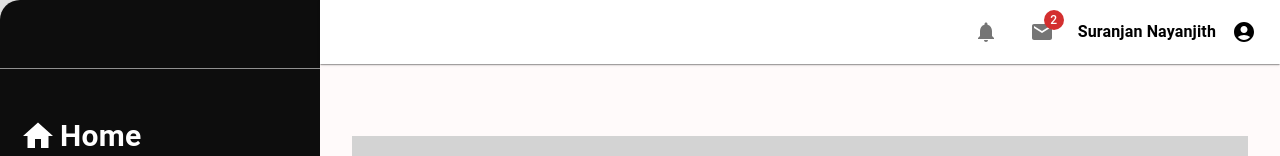
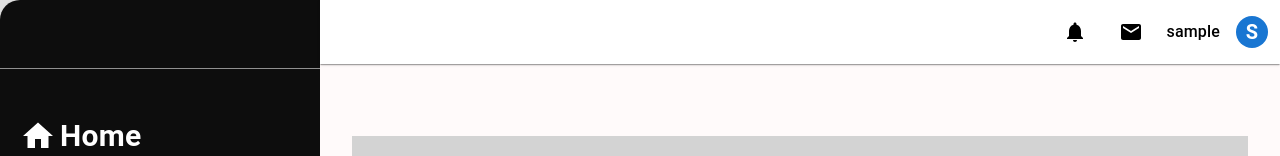
Before and after one commit to rma-organization/rmafrontend, a React (Vite) app: page /SuccessfullyAddInventory in a window 1280 px wide. Shown: the top 156 px of the page. Built offline with nearby package versions, Linux system fonts and the light colour scheme; no server answers; sample sign-in values are in the browser's storage.

Commit message:
Updated navbar with profile management

```diff
--- a/src/components/navbar/ChatDrawer.jsx
+++ b/src/components/navbar/ChatDrawer.jsx
@@ -1,15 +1,20 @@
+
+
+
+
 import React, { useEffect, useState, useRef, useCallback } from "react";
 import { Drawer, Input, Button, List, Avatar, Modal, Form, message as antMessage, Alert, Badge } from "antd";
 import { SendOutlined, PlusOutlined, ArrowLeftOutlined, UserAddOutlined } from "@ant-design/icons";
 import axios from "axios";
 import { connect, sendMessage, disconnect } from "./StompClient";
 
-const ChatDrawer = ({ open, onClose }) => {
+const ChatDrawer = ({ open, onClose, onUnreadCountUpdate }) => {
   // State management
   const [messages, setMessages] = useState([]);
   const [to, setTo] = useState("");
   const [message, setMessage] = useState("");
   const currentUser = localStorage.getItem("username") || "currentUser";
+  const currentRole = localStorage.getItem("role") || "USER";
 
   // User-specific state initialization
   const [users, setUsers] = useState(() => {
@@ -18,17 +23,14 @@ const ChatDrawer = ({ open, onClose }) => {
   });
   const [activeUser, setActiveUser] = useState(null);
   const [isNewChat, setIsNewChat] = useState(false);
-
   const [chatHistory, setChatHistory] = useState(() => {
     const saved = localStorage.getItem(`chatHistory_${currentUser}`);
     return saved ? JSON.parse(saved) : {};
   });
-
   const [unreadCounts, setUnreadCounts] = useState(() => {
     const saved = localStorage.getItem(`unreadCounts_${currentUser}`);
     return saved ? JSON.parse(saved) : {};
   });
-
   const [isAddUserModalVisible, setIsAddUserModalVisible] = useState(false);
   const [newUsername, setNewUsername] = useState("");
   const [isLoading, setIsLoading] = useState(false);
@@ -38,6 +40,18 @@ const ChatDrawer = ({ open, onClose }) => {
   // Refs
   const messagesEndRef = useRef(null);
   const messageInputRef = useRef(null);
+
+  // Calculate total unread count
+  const calculateTotalUnread = useCallback(() => {
+    return Object.values(unreadCounts).reduce((sum, count) => sum + count, 0);
+  }, [unreadCounts]);
+
+  // Update parent component with unread count
+  useEffect(() => {
+    if (onUnreadCountUpdate) {
+      onUnreadCountUpdate(calculateTotalUnread());
+    }
+  }, [unreadCounts, calculateTotalUnread, onUnreadCountUpdate]);
 
   // Persist state to localStorage with user-specific keys
   useEffect(() => {
--- a/src/components/navbar/NavBar.jsx
+++ b/src/components/navbar/NavBar.jsx
@@ -1,125 +1,6 @@
-// import React, { useState, useEffect } from "react";
-// import {
-//   AppBar,
-//   Toolbar,
-//   Typography,
-//   Box,
-//   IconButton,
-//   Badge,
-//   CssBaseline,
-// } from "@mui/material";
-// import {
-//   Notifications as NotificationsIcon,
-//   Mail as MailIcon,
-//   AccountCircle,
-// } from "@mui/icons-material";
-// import ChatDrawer from "./ChatDrawer"; // Ensure this path is correct
-
-// export default function NavBar() {
-//   const [notifications, setNotifications] = useState([]);
-//   const [messageCount, setMessageCount] = useState(2);
-//   const [role, setRole] = useState("USER");
-//   const [error, setError] = useState(null);
-//   const [chatOpen, setChatOpen] = useState(false); // New state for controlling the chat drawer
-
-//   useEffect(() => {
-//     const fetchNotifications = async () => {
-//       const token = localStorage.getItem("token");
-
-//       try {
-//         const response = await fetch(
-//           `http://localhost:8080/api/notifications?role=${role}&page=dashboard`,
-//           {
-//             method: "GET",
-//             headers: {
-//               "Content-Type": "application/json",
-//               Authorization: `Bearer ${token}`,
-//             },
-//           }
-//         );
-
-//         if (!response.ok) {
-//           if (response.status === 403) {
-//             throw new Error("Access denied: You do not have permission.");
-//           } else {
-//             throw new Error(`HTTP error! Status: ${response.status}`);
-//           }
-//         }
-
-//         const data = await response.json();
-//         setNotifications(data);
-//       } catch (err) {
-//         console.error("Error fetching notifications:", err);
-//         setError(err.message);
-//       }
-//     };
-
-//     fetchNotifications();
-//   }, [role]);
-
-//   return (
-//     <>
-//       <CssBaseline />
-//       <Box sx={{ display: "flex", height: "100vh" }}>
-//         <Box sx={{ flexGrow: 1, display: "flex", flexDirection: "column" }}>
-//           {/* Navbar */}
-//           <AppBar
-//             position="fixed"
-//             sx={{
-//               zIndex: (theme) => theme.zIndex.drawer + 1,
-//               backgroundColor: "#fff",
-//               color: "#000",
-//               boxShadow: 1,
-//               width: `calc(100% - 320px)`,
-//               left: "320px",
-//             }}
-//           >
-//             <Toolbar sx={{ display: "flex", justifyContent: "space-between" }}>
-//               <Box sx={{ width: { xs: "60%", sm: "40%", md: "35%" } }}></Box>
-
-//               {/* Right Icons */}
-//               <Box sx={{ display: "flex", alignItems: "center", gap: 2 }}>
-//                 <IconButton>
-//                   <Badge badgeContent={notifications.length} color="error">
-//                     <NotificationsIcon />
-//                   </Badge>
-//                 </IconButton>
-
-//                 {/* Inbox Icon triggers drawer */}
-//                 <IconButton onClick={() => setChatOpen(true)}>
-//                   <Badge badgeContent={messageCount} color="error">
-//                     <MailIcon />
-//                   </Badge>
-//                 </IconButton>
-
-//                 <Typography fontWeight="bold">Suranjan Nayanjith</Typography>
-//                 <AccountCircle />
-//               </Box>
-//             </Toolbar>
-//           </AppBar>
-
-//           {/* Main content */}
-//           <Box
-//             component="main"
-//             sx={{
-//               flexGrow: 1,
-//               paddingTop: "80px",
-//               paddingX: 2,
-//               overflowY: "auto",
-//               backgroundColor: "#f5f5f5",
-//               minHeight: "100vh",
-//             }}
-//           ></Box>
-//         </Box>
-//       </Box>
-
-//       {/* Chat Drawer Component */}
-//       <ChatDrawer open={chatOpen} onClose={() => setChatOpen(false)} />
-//     </>
-//   );
-// }
 
 import React, { useState, useEffect } from "react";
+import { useNavigate } from "react-router-dom";
 import {
   AppBar,
   Toolbar,
@@ -128,28 +9,54 @@ import {
   IconButton,
   Badge,
   CssBaseline,
+  Menu,
+  MenuItem,
+  Avatar,
 } from "@mui/material";
 import {
   Notifications as NotificationsIcon,
   Mail as MailIcon,
   AccountCircle,
 } from "@mui/icons-material";
-import ChatDrawer from "./ChatDrawer"; // Make sure path is correct
+import ChatDrawer from "./ChatDrawer";
 
 export default function NavBar() {
   const [notifications, setNotifications] = useState([]);
-  const [messageCount, setMessageCount] = useState(2); // Example: message count
+  const [unreadCount, setUnreadCount] = useState(0);
   const [role, setRole] = useState("USER");
+  const [username, setUsername] = useState("");
   const [error, setError] = useState(null);
-  const [chatOpen, setChatOpen] = useState(false); // State for controlling chat drawer
+  const [anchorEl, setAnchorEl] = useState(null);
+  const [chatOpen, setChatOpen] = useState(false);
+  const navigate = useNavigate();
+
+  // Listen for unread count changes from ChatDrawer
+  const handleUnreadCountUpdate = (count) => {
+    setUnreadCount(count);
+  };
 
   useEffect(() => {
+    const token = localStorage.getItem("token");
+    const storedUsername = localStorage.getItem("username");
+    const storedRole = localStorage.getItem("role");
+
+    if (!token) {
+      navigate("/login");
+      return;
+    }
+
+    if (storedUsername) {
+      setUsername(storedUsername);
+    }
+
+    if (storedRole) {
+      setRole(storedRole);
+    }
+
     const fetchNotifications = async () => {
-      const token = localStorage.getItem("token");
-
       try {
         const response = await fetch(
-          `http://localhost:8080/api/notifications?role=${role}&page=dashboard`,
+          `http://localhost:8081/api/notifications?role=${storedRole || role}&page=dashboard`,
           {
             method: "GET",
             headers: {
@@ -160,7 +67,9 @@ export default function NavBar() {
         );
 
         if (!response.ok) {
-          if (response.status === 403) {
+          if (response.status === 401) {
+            handleLogout();
+          } else if (response.status === 403) {
             throw new Error("Access denied: You do not have permission.");
           } else {
             throw new Error(`HTTP error! Status: ${response.status}`);
@@ -176,14 +85,32 @@ export default function NavBar() {
     };
 
     fetchNotifications();
-  }, [role]);
+  }, [navigate, role]);
+
+  const handleLogout = () => {
+    localStorage.removeItem("token");
+    localStorage.removeItem("role");
+    localStorage.removeItem("username");
+    navigate("/login");
+  };
+
+  const handleProfileMenuOpen = (event) => {
+    setAnchorEl(event.currentTarget);
+  };
+
+  const handleMenuClose = () => {
+    setAnchorEl(null);
+  };
+
+  const toggleChatDrawer = () => {
+    setChatOpen(!chatOpen);
+  };
 
   return (
     <>
       <CssBaseline />
       <Box sx={{ display: "flex", height: "100vh" }}>
         <Box sx={{ flexGrow: 1, display: "flex", flexDirection: "column" }}>
-          {/* Navbar */}
           <AppBar
             position="fixed"
             sx={{
@@ -191,35 +118,135 @@ export default function NavBar() {
               backgroundColor: "#fff",
               color: "#000",
               boxShadow: 1,
-              width: `calc(100% - 320px)`,
+              width: "calc(100% - 320px)",
               left: "320px",
             }}
           >
-            <Toolbar sx={{ display: "flex", justifyContent: "space-between" }}>
-              <Box sx={{ width: { xs: "60%", sm: "40%", md: "35%" } }}></Box>
-
-              {/* Right Icons */}
-              <Box sx={{ display: "flex", alignItems: "center", gap: 2 }}>
-                <IconButton>
+            <Toolbar sx={{ display: "flex", justifyContent: "flex-end" }}>
+              <Box sx={{
+                display: "flex",
+                alignItems: "center",
+                gap: 2,
+                '& > *': {
+                  display: 'flex',
+                  alignItems: 'center'
+                }
+              }}>
+                {/* Notifications Icon */}
+                <IconButton color="inherit">
                   <Badge badgeContent={notifications.length} color="error">
                     <NotificationsIcon />
                   </Badge>
                 </IconButton>
 
-                {/* Inbox Icon triggers the chat drawer */}
-                <IconButton onClick={() => setChatOpen(true)}>
-                  <Badge badgeContent={messageCount} color="error">
+                {/* Inbox Icon */}
+                <IconButton color="inherit" onClick={toggleChatDrawer}>
+                  <Badge badgeContent={unreadCount} color="error">
                     <MailIcon />
                   </Badge>
                 </IconButton>
 
-                <Typography fontWeight="bold">Suranjan Nayanjith</Typography>
-                <AccountCircle />
+                {/* Username Display */}
+                <Typography
+                  variant="subtitle1"
+                  sx={{
+                    fontWeight: 500,
+                    display: { xs: 'none', sm: 'block' }
+                  }}
+                >
+                  {username || "User"}
+                </Typography>
+
+                {/* Profile Icon */}
+                <IconButton
+                  edge="end"
+                  aria-label="account of current user"
+                  aria-controls="primary-search-account-menu"
+                  aria-haspopup="true"
+                  onClick={handleProfileMenuOpen}
+                  color="inherit"
+                  sx={{ p: 0 }}
+                >
+                  <Avatar
+                    sx={{
+                      width: 32,
+                      height: 32,
+                      bgcolor: 'primary.main',
+                      color: 'primary.contrastText'
+                    }}
+                  >
+                    {username ? username.charAt(0).toUpperCase() : <AccountCircle />}
+                  </Avatar>
+                </IconButton>
               </Box>
             </Toolbar>
           </AppBar>
 
-          {/* Main content */}
+          {/* Profile Menu Dropdown */}
+          <Menu
+            anchorEl={anchorEl}
+            anchorOrigin={{
+              vertical: "bottom",
+              horizontal: "right",
+            }}
+            keepMounted
+            transformOrigin={{
+              vertical: "top",
+              horizontal: "right",
+            }}
+            open={Boolean(anchorEl)}
+            onClose={handleMenuClose}
+            sx={{
+              '& .MuiPaper-root': {
+                minWidth: '200px',
+                boxShadow: '0px 4px 20px rgba(0, 0, 0, 0.1)',
+                borderRadius: '8px'
+              }
+            }}
+          >
+            {/* User Info Section */}
+            <Box sx={{
+              px: 2,
+              py: 1,
+              borderBottom: '1px solid rgba(0, 0, 0, 0.1)'
+            }}>
+              <Typography variant="subtitle1" fontWeight="bold">
+                {username || "User"}
+              </Typography>
+              <Typography
+                variant="body2"
+                color="text.secondary"
+                sx={{ mt: 0.5 }}
+              >
+                {role || "No role"}
+              </Typography>
+            </Box>
+
+            {/* Logout Button */}
+            <MenuItem
+              onClick={() => {
+                handleMenuClose();
+                handleLogout();
+              }}
+              sx={{
+                color: 'error.main',
+                '&:hover': {
+                  backgroundColor: 'rgba(244, 67, 54, 0.08)'
+                }
+              }}
+            >
+              <Typography variant="body1">Logout</Typography>
+            </MenuItem>
+          </Menu>
+
+          {/* Chat Drawer Component */}
+          <ChatDrawer
+            open={chatOpen}
+            onClose={toggleChatDrawer}
+            onUnreadCountUpdate={handleUnreadCountUpdate}
+          />
+
+          {/* Main Content Area */}
           <Box
             component="main"
             sx={{
@@ -233,9 +260,6 @@ export default function NavBar() {
           ></Box>
         </Box>
       </Box>
-
-      {/* Chat Drawer Component */}
-      <ChatDrawer open={chatOpen} onClose={() => setChatOpen(false)} />
     </>
   );
 }
```
